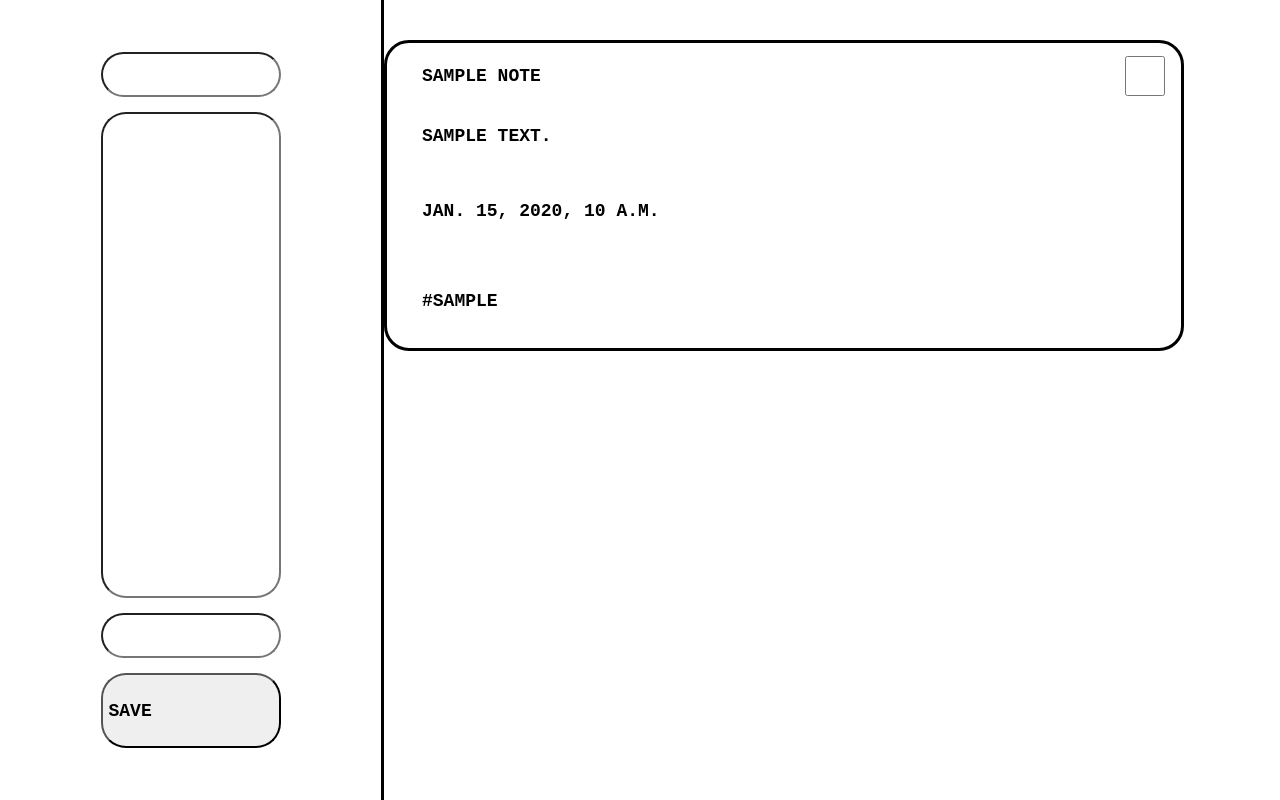
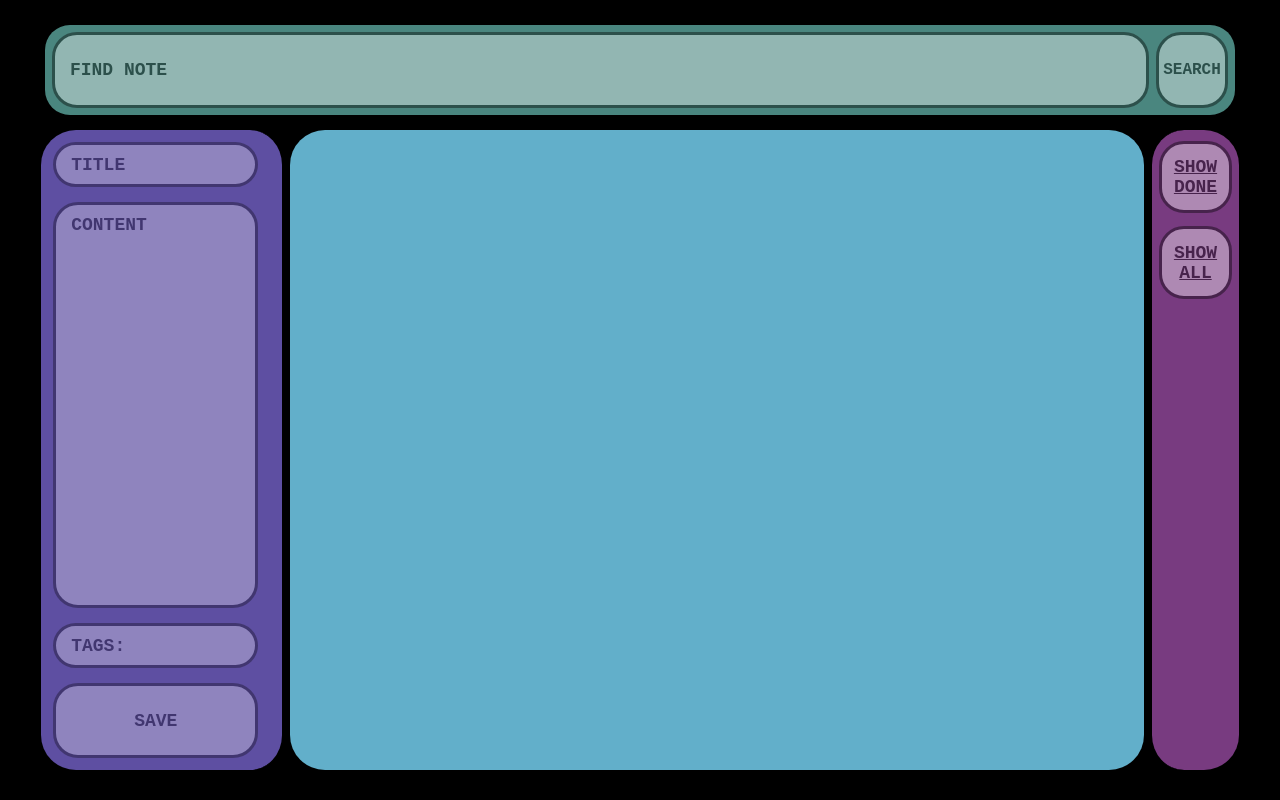
Before and after one commit to AleksVizvary/NotesApp, a Django app: page / in a window 1280 px wide. Run offline with Django 5.2, Linux system fonts and the light colour scheme; tables that the repository leaves empty hold one stand-in row (values such as "Sample post").

Commit message:
Restore frontend, add missing backend logic and models (done, mark_done view, fixed URLs)

```diff
--- a/notes/forms.py
+++ b/notes/forms.py
@@ -5,3 +5,8 @@
     class Meta:
         model = Note
         fields = ['title', 'content', 'tags']
+        widgets = {
+            'title': forms.TextInput(attrs={'placeholder': 'Title'}),
+            'content': forms.Textarea(attrs={'placeholder': 'Content'}),
+            'tags': forms.TextInput(attrs={'placeholder': 'Tags:'}),
+        }
--- a/notes/models.py
+++ b/notes/models.py
@@ -7,6 +7,7 @@
     content = models.CharField()
     tags = models.CharField(max_length=200, blank=True)
     created_at = models.DateTimeField(auto_now_add=True)
+    done = models.BooleanField(default=False)
 
     def __str__(self):
         return self.title
--- a/notes/templates/add_note.html
+++ b/notes/templates/add_note.html
@@ -3,11 +3,21 @@
 <html lang="pl">
 <head>
     <title>NOTES</title>
-    <link rel="stylesheet" href="{% static 'add_note_styles.css'%}">
+    <link rel="stylesheet" href="{% static 'styles.css'%}">
+    <link rel="stylesheet" href="{% static 'colors.css'%}">
 
 </head>
 <body>
-    <div class="container">
+    <div class="display">
+
+        <div class="header_space">
+            <form method="GET" action="{% url 'add_note' %}" class="search_form">
+                <input type="text" name="search" placeholder="Find note" value="{{ query }}" class="search">
+                <button type="submit" class="search_button">Search</button>
+            </form>
+        </div>
+
+        <div class="body_space">
             <div class="new_note_sec">
                 <div class="new_note_form">
                     <form method="POST" class="new_note_inside">
@@ -20,22 +30,40 @@
                 </div>
             </div>
 
-
             <div class="old_notes_sec">
                 {% for note in notes %}
                 <div class="old_note">
                     <div class="title_box">
                         <p class="old_note_title">{{ note.title }}</p>
+                        <form method="POST" action="{% url 'mark_done' note.id %}?next={{ request.get_full_path }}">
+                            {% csrf_token %}
                             <label class="check">
-                        <input type="checkbox" class="checkbox">
-                        <span class="checkmark"></span>
+                                <input type="checkbox" class="checkbox" {% if note.done %}checked{% endif %} onChange="this.form.submit()">
                             </label>
+                            <label class="delete">
+                                <input type="checkbox" class="delete">
+                            </label>
+                        </form>
                     </div>
-                <p class="old_note_content">{{ note.content}}</p>
+                    <p class="old_note_content">{{ note.content }}</p>
                     <small class="old_note_date">{{ note.created_at }}</small>
-                <small class="old_note_tag">#{{ note.tags }}</small>
+                    <small class="old_note_tag">{{ note.tags }}</small>
                 </div>
                 {% endfor %}
             </div>
+
+            <div class="menu_sec">
+                <div class="button_wrapper">
+                    {% if show_done %}
+                        <a class="layout_button" href="?show_done=0&search={{ query }}">Show to-do</a>
+                    {% else %}
+                        <a class="layout_button" href="?show_done=1&search={{ query }}">Show done</a>
+                    {% endif %}
+                </div>
+                <div class="button_wrapper">
+                    <a class="layout_button" href="?show_all=1&search={{ query }}">Show all</a>
+                </div>
+            </div>
+        </div>
     </div>
 </body>
--- /dev/null
+++ b/notes/urls.py
@@ -0,0 +1,7 @@
+from django.urls import path
+from . import views
+
+urlpatterns = [
+    path('', views.add_note, name='add_note'),
+    path('mark_done/<int:note_id>/', views.mark_done, name='mark_done'),
+    ]
--- a/notes/views.py
+++ b/notes/views.py
@@ -1,10 +1,13 @@
-from django.shortcuts import render
-
-from django.shortcuts import render, redirect
+from django.shortcuts import render, redirect, get_object_or_404
+from django.urls import reverse
 from .forms import NoteForm
 from .models import Note
 
 def add_note(request):
+    show_done = request.GET.get("show_done") == "1"
+    show_all = request.GET.get("show_all") == "1"
+    query = request.GET.get('search', '')
+
     if request.method == 'POST':
         form = NoteForm(request.POST)
         if form.is_valid():
@@ -13,7 +16,33 @@
     else:
         form = NoteForm()
 
+    notes = Note.objects.all()
 
-    notes = Note.objects.all().order_by('-created_at')
+    if not show_all:
+        if show_done:
+            notes = notes.filter(done=True)
+        else:
+            notes = notes.filter(done=False)
 
-    return render(request, 'add_note.html', {'form': form, 'notes': notes})
+    if query:
+        notes = Note.objects.all()
+        notes = notes.filter(title__icontains=query)
+
+
+    return render(request, 'add_note.html', {
+        'form': form,
+        'notes': notes,
+        'show_done': show_done,
+        'query': query,
+    })
+
+def mark_done(request, note_id):
+    note = get_object_or_404(Note, id=note_id)
+    note.done = not note.done
+    note.save()
+
+    next_url = request.GET.get('next')
+    if next_url:
+        return redirect(next_url)
+    else:
+        return redirect(reverse('add_note'))
--- a/notesproject/settings.py
+++ b/notesproject/settings.py
@@ -25,7 +25,9 @@
 # SECURITY WARNING: don't run with debug turned on in production!
 DEBUG = True
 
-ALLOWED_HOSTS = ['notesapp-k6gl.onrender.com']
+ALLOWED_HOSTS = ['notesapp-k6gl.onrender.com',
+                 '127.0.0.1', 'localhost'
+                 ]
 
 
 # Application definition
--- a/notesproject/urls.py
+++ b/notesproject/urls.py
@@ -14,12 +14,13 @@
     1. Import the include() function: from django.urls import include, path
     2. Add a URL to urlpatterns:  path('blog/', include('blog.urls'))
 """
+print('✅ urls.py loaded ')
 from django.contrib import admin
 from django.urls import path, include
-from notes.views import add_note
+from notes import views
 
 urlpatterns = [
     path('admin/', admin.site.urls),
-    path('', add_note, name='add_note'),
-    path('test/', include('frontdebug.urls'))
-]
+    path('mark_done/<int:note_id>/', views.mark_done, name='mark_done'),
+    path('', include('notes.urls')),
+    ]
--- /dev/null
+++ b/static/colors.css
@@ -0,0 +1,86 @@
+/* ================ */
+/* ==== RESET ==== */
+
+body, html {
+    background-color: black;
+}
+
+input::placeholder,
+textarea::placeholder {
+  color: black;
+}
+
+input::placeholder,
+textarea::placeholder {
+  color: black;
+}
+
+/* ========================= */
+/* ==== HEADER SECTION ==== */
+
+.search_form {
+    background-color: rgb(74, 134, 127);
+}
+
+.search_button,
+.search {
+    background-color: white;
+    opacity: 0.4;
+}
+.search_button {
+    font-size: medium;
+}
+
+/* =========================== */
+/* ==== NEW_NOTE SECTION ==== */
+
+.new_note_sec {
+    background-color:#5e4fa2;
+}
+
+.new_note_sec input {
+    color: black;
+}
+
+.new_note_title input,
+.new_note_content textarea,
+.new_note_tag input,
+.save_button {
+    background-color: white;
+    opacity: 0.3;
+}
+
+/* ============================ */
+/* ==== OLD_NOTES SECTION ==== */
+
+.old_notes_sec {
+    background-color: rgb(98, 175, 202);
+}
+.old_note{
+    background-color: white;
+    opacity: 0.4;
+}
+
+.old_note input {
+    color: black;
+}
+
+/* =============== */
+/* ==== MENU ==== */
+
+.menu_sec {
+    background-color: rgba(120, 59, 128);
+}
+
+.layout_button {
+    background-color: white;
+    opacity: 0.4;
+}
+
+.layout_button:hover {
+    background-color: white;
+    opacity: 0.3;
+}
+
+/* ============================ */
+/* =========================== */
--- /dev/null
+++ b/static/styles.css
@@ -0,0 +1,334 @@
+/* ============================= */
+/* ==== RESET + TYPOGRAPHY ==== */
+html, body {
+    padding: 0px;
+    margin: 0px;
+    min-height: 100vh;
+    min-width: 100vw;
+}
+body {
+    overflow: hidden;
+}
+* {
+    font-weight: bold;
+    font-family: 'Courier New', Courier, monospace;
+    font-size: large;
+    text-transform: uppercase;
+    box-sizing: border-box;
+    color: black;
+}
+
+/* ===================== */
+/* ==== MAIN SPACE ==== */
+
+.display {
+    padding: 25px;
+    gap: 10px;
+
+    height: 100vh;
+    width: 100vw;
+
+    max-width: 100%;
+    max-height: 100%;
+
+    border-style: black, solid;
+    border-radius: 25%;
+
+    box-sizing: border-box;
+    flex-direction: column;
+    display: flex;
+
+    justify-content: center;
+    align-items: center;
+
+}
+
+/* ===================== */
+
+.header_space {
+    padding: 10px;
+
+    height: 90px;
+    width: 100%;
+
+    border-style: black, solid;
+    border-radius: 25%;
+
+    box-sizing: border-box;
+    flex-direction: row;
+    display: flex;
+
+    justify-content: center;
+    align-items: center;
+}
+
+.body_space {
+    padding: 5px;
+    height: 90%;
+    width: 100%;
+
+    border-style: black, solid;
+    border-radius: 25%;
+
+    box-sizing: border-box;
+    flex-direction: row;
+    display: flex;
+
+    justify-content: center;
+    align-items: center;
+}
+
+/* ========================= */
+/* ==== HEADER SECTION ==== */
+
+.search_form {
+    height: 7vw;
+    width: 100%;
+    margin-right: 0.8%;
+    margin-left: 0.8%;
+
+    border-radius: 25px;
+    display: flex;
+    padding-left: 0.6%;
+    padding-right: 0.6%;
+
+    align-items: center;
+    gap: 0.6%;
+}
+
+.search {
+    height: 6vw;
+    width: 100%;
+    border-radius: 25px;
+    border: solid, 3px;
+}
+
+.search_button {
+    width: 6vw;
+    height: 6vw;
+    padding: 2px;
+    border-radius: 25px;
+    border: solid, 3px;
+
+
+}
+
+input.search {
+    padding: 10px 15px;
+}
+
+/* =========================== */
+/* ==== NEW_NOTE SECTION ==== */
+
+.new_note_sec {
+    height: 100%;
+    width: 20%;
+
+    border-right-width: 3px;
+    border-right-style: solid;
+
+    display: flex;
+    justify-content: center;
+    align-items: center;
+
+    border-radius: 35px;
+
+    margin-top: 5px;
+    margin-bottom: 5px;
+}
+
+/* NEW_NOTE */
+
+.new_note_form {
+    height: 100%;
+    padding: 2px;
+
+    border-radius: 25px;
+
+}
+
+.new_note_inside {
+    display: grid;
+    grid-template-rows:
+        45px    /* title */
+        1fr     /* content */
+        45px    /* tags */
+        75px;   /* save button */
+
+    gap: 15px;
+    height: 100%;
+    width: 95%;
+
+    padding: 10px;
+    border-radius: 25px;
+}
+
+/* NEW_FORM ELEMENTS */
+
+.new_note_title input,
+.new_note_content input,
+.new_note_tag input,
+.save_button {
+    width: 100%;
+    height: 100%;
+    display: block;
+    border: 3px solid;
+    border-radius: 25px;
+}
+
+.new_note_title input,
+.new_note_tag input {
+    text-align: left;
+    padding: 10px 15px;
+}
+
+.new_note_content input {
+    text-align: left;
+    padding: 10px 15px;
+    line-height: 1.4;
+    vertical-align: top;
+    padding-top: 10px;
+    border: 3px solid;
+}
+
+.new_note_content textarea {
+    width: 100%;
+    height: 100%;
+    padding: 10px 15px;
+    border-radius: 25px;
+    border: 3px solid;
+    resize: none;
+    font-size: 1rem;
+}
+
+/* ============================ */
+/* ==== OLD_NOTES SECTION ==== */
+
+.old_notes_sec {
+    height: 100%;
+    width: 70%;
+
+    display: flex;
+    justify-content:flex-start;
+    align-items: center;
+    flex-direction: column;
+
+    row-gap: 17px;
+    overflow-y: auto;
+
+    padding-top: 0.8%;
+    padding-bottom: 4%;
+    border-radius: 35px;
+    margin: 5px;
+}
+
+/* OLD_NOTE */
+.old_note {
+    display: grid;
+    grid-template-rows:
+        45px    /* title */
+        auto    /* content */
+        75px    /* date */
+        75px;    /* tags */
+    ;
+
+    gap: 15px;
+    height: auto;
+
+    width: 95%;
+
+    padding: 10px;
+    border: 3px solid;
+    border-color: black;
+    border-radius: 25px;
+
+    word-break: break-all;
+}
+
+/* OLD_NOTE ELEMENTS */
+.title_box {
+    display: grid;
+    grid-template-columns: 1fr 50px;
+    align-items: center;
+    height: 45px;
+    padding: 0;
+
+}
+
+.old_note_title {
+    border-radius: 25px;
+    height: 40px;
+    padding-left: 25px;
+    padding-top: 10px;
+    align-items: center;
+    margin: 0;
+}
+
+.check
+.checkbox {
+  display: flex;
+  justify-content: center;
+  align-items: center;
+  height: 40px;
+  width: 40px;
+  position: relative;
+}
+
+.old_note_content,
+.old_note_date,
+.old_note_tag {
+    display: grid;
+    padding-left: 25px;
+
+    border-radius: 25px;
+    height: auto;
+    min-height: 45px;
+    margin: 0;
+    align-items: center;
+}
+
+/* =============== */
+/* ==== MENU ==== */
+.menu_sec {
+    height: 100%;
+    width: 7vw;
+
+    border-left-width: 3px;
+    border-left-style: solid;
+
+    display: flex;
+    justify-content:flex-start;
+    align-items: center;
+    flex-direction: column;
+
+    border-radius: 35px;
+
+    margin-top: 5px;
+    margin-bottom: 5px;
+}
+
+.button_wrapper {
+    margin-top: 10%;
+
+    width: 6vw;
+    height: 6vw;
+    padding: 2px;
+
+    border-radius: 25px;
+}
+
+.layout_button {
+    width: 100%;
+    height: 100%;
+    border-radius: 25px;
+
+    display: flex;
+    justify-content: center;
+    align-items: center;
+    border: solid, 3px;
+
+    text-align: center;
+}
+
+/* ============================ */
+/* =========================== */
```
Also changed, not shown: notes/templates/workspace.html (deleted, +0 -20 lines), notes/migrations/0003_note_done.py (added). Lines whose indentation alone changed are shown as unchanged.
